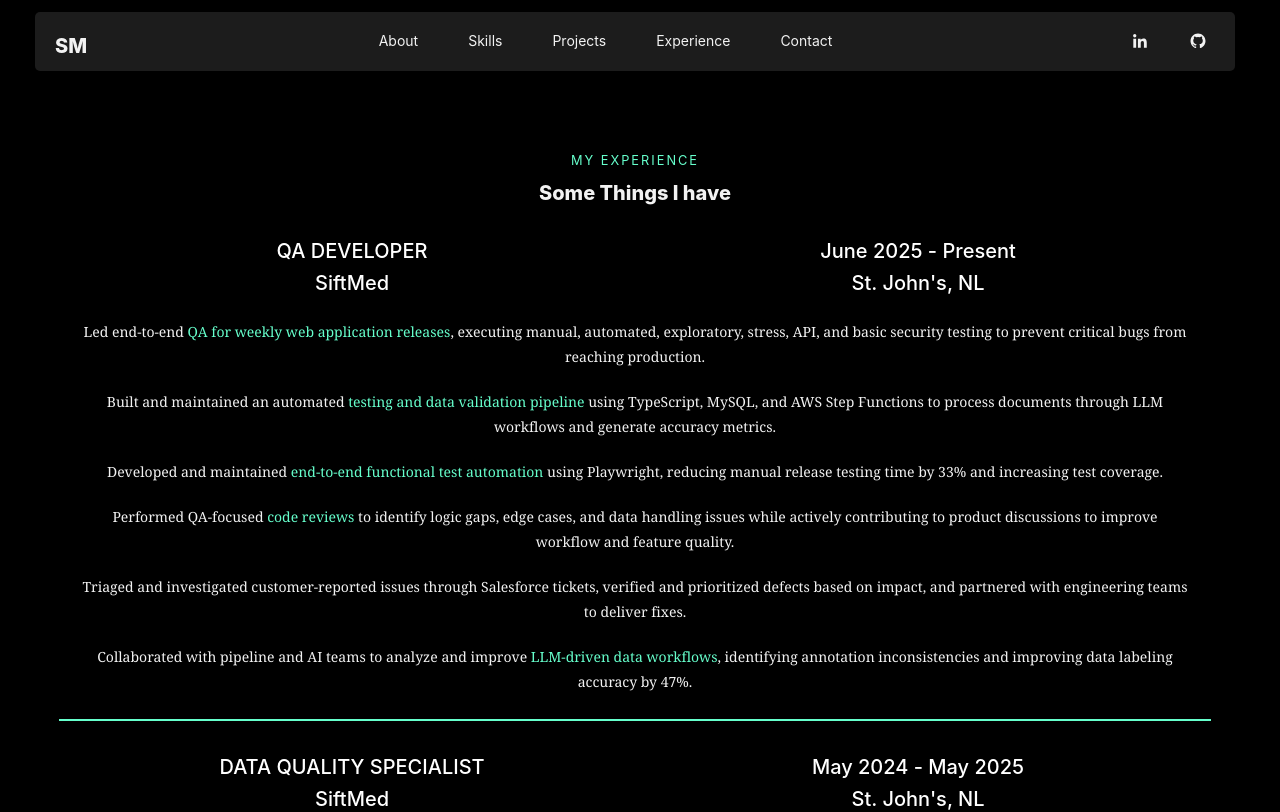
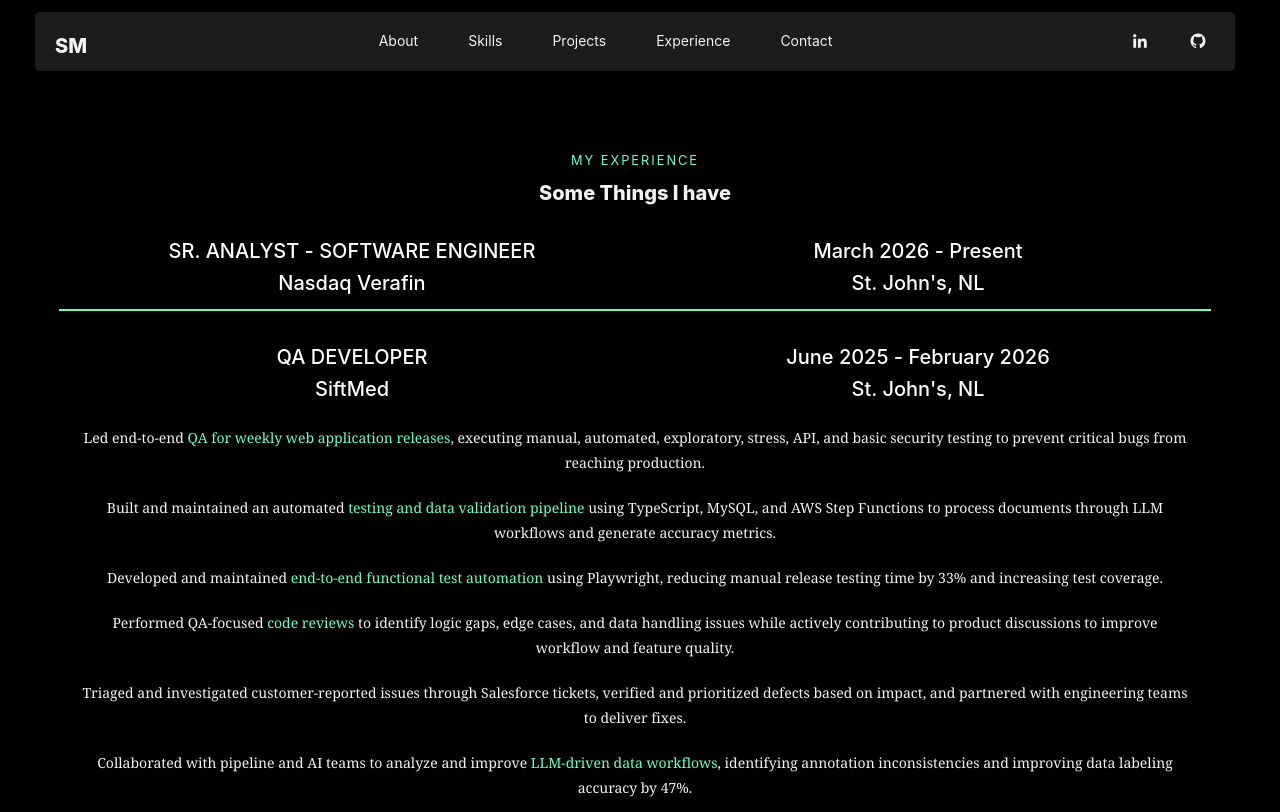
Before and after one commit to SahilMahey/Portfolio, a React (Create React App) app: page /Experience in a window 1280 px wide. Shown: the top 812 px of the page. Built offline with nearby package versions, Linux system fonts and the light colour scheme; a web font is replaced by a local one.

Commit message:
Update Experience.js

```diff
--- a/src/Pages/Experience/Experience.js
+++ b/src/Pages/Experience/Experience.js
@@ -7,6 +7,18 @@
           <p className="subtitle">My Experience</p>
           <h2 className="title">Some Things I have</h2>
         </article>
+     <div className='work_container'>
+  <div className='work_info'>
+    <div className="work_info_box1">
+      <p className='work_position'>Sr. Analyst - Software Engineer</p>
+      <p className='work_location'>Nasdaq Verafin</p>
+    </div>
+    <div className="work_info_box2">
+      <p className='work_date'>March 2026 - Present</p>
+      <p className='work_location'>St. John's, NL</p>
+    </div>
+  </div>
+    </div>
         <div className='work_container'>
   <div className='work_info'>
     <div className="work_info_box1">
@@ -14,7 +26,7 @@
       <p className='work_location'>SiftMed</p>
     </div>
     <div className="work_info_box2">
-      <p className='work_date'>June 2025 - Present</p>
+      <p className='work_date'>June 2025 - February 2026</p>
       <p className='work_location'>St. John's, NL</p>
     </div>
   </div>
```
